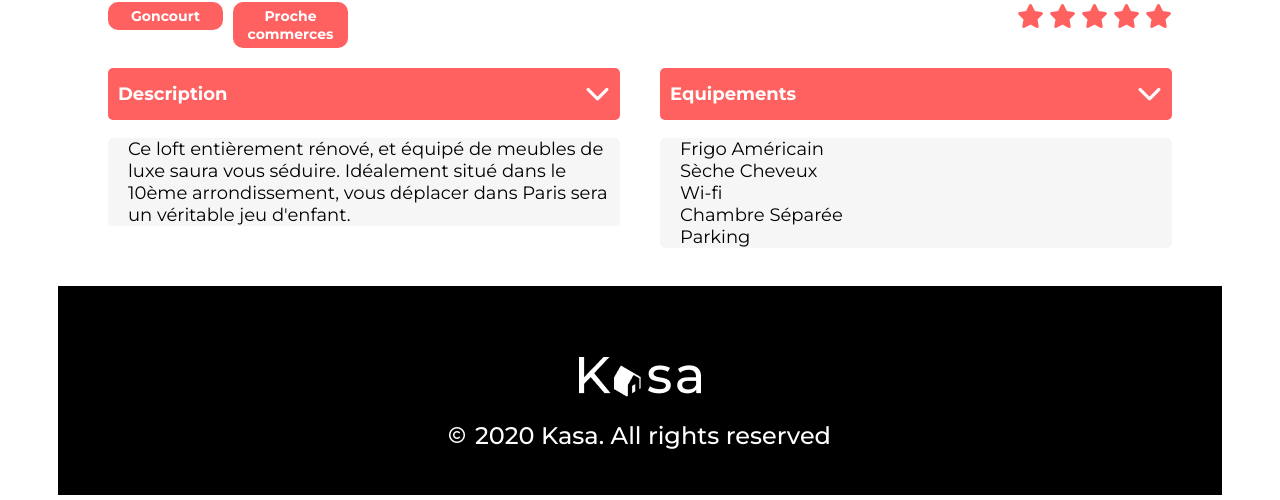
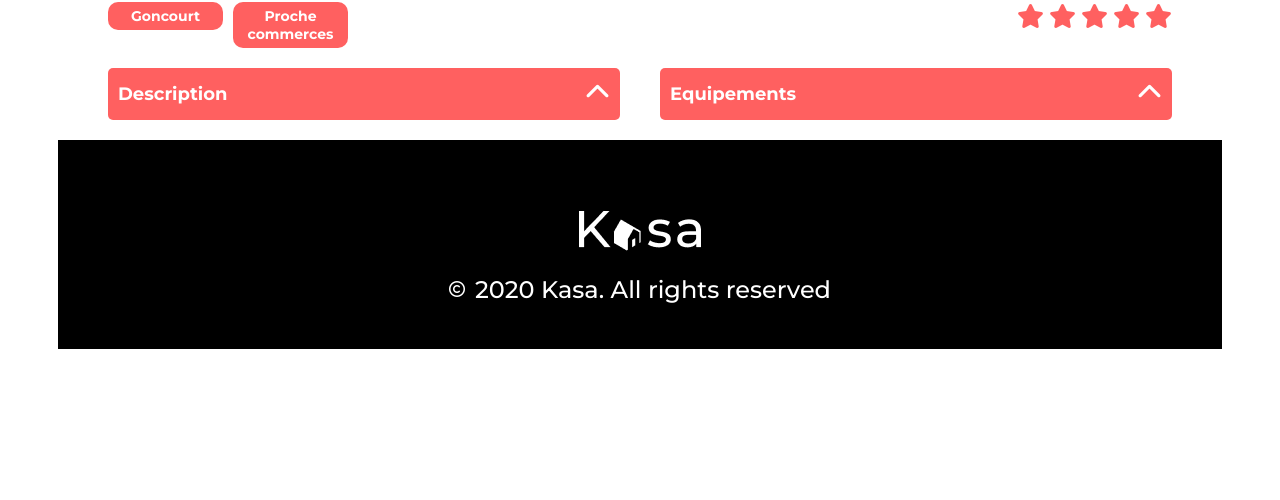
Before and after one commit to spinazze31/Projet7, a React (Vite) app: page /logement/0979876d in a window 1280 px wide. Shown: the part 689-1189 px from the top of the page. After the commit the page ends 1046 px from the top, so only its background shows below. Built offline with nearby package versions, Linux system fonts and the light colour scheme.

Commit message:
modification collapse

```diff
--- a/src/Components/collapse.jsx
+++ b/src/Components/collapse.jsx
@@ -2,7 +2,7 @@ import { useState } from "react";
 import "../Main_scss/main.css";
 
 function Collapse({ text, title }) {
-  const [isOpen, setIsOpen] = useState(true);
+  const [isOpen, setIsOpen] = useState(false);
   const equipementAnnouncement = text;
 
   const equipements =
--- a/src/Layout/Layout_scss/_footer.scss
+++ b/src/Layout/Layout_scss/_footer.scss
@@ -4,7 +4,6 @@
   justify-content: center;
   align-items: center;
   width: calc(100% - 100px);
-  max-width: 1440px;
   height: 209px;
   background: #000000;
   margin-left: 50px;
--- a/src/Main_scss/main.css
+++ b/src/Main_scss/main.css
@@ -27,11 +27,6 @@ a {
     padding: 0;
   }
 }
-:root {
-  --main_color: #ff6060;
-  --second_color: #f6f6f6;
-}
-
 .banner_container {
   display: flex;
   margin: 50px 0px 0px 100px;
@@ -226,7 +221,6 @@ a {
   justify-content: center;
   align-items: center;
   width: calc(100% - 100px);
-  max-width: 1440px;
   height: 209px;
   background: #000000;
   margin-left: 50px;
--- a/src/Main_scss/main.scss
+++ b/src/Main_scss/main.scss
@@ -1,5 +1,4 @@
 @import "../Base_scss/base";
-@import "../Utils_scss/variables";
 @import "../Layout/Layout_scss/banner";
 @import "../Layout/Layout_scss/header";
 @import "../Components/Components_scss/map_logement";
```
Also changed, not shown: 1 other file (tests, documents, lock files or other folders).
